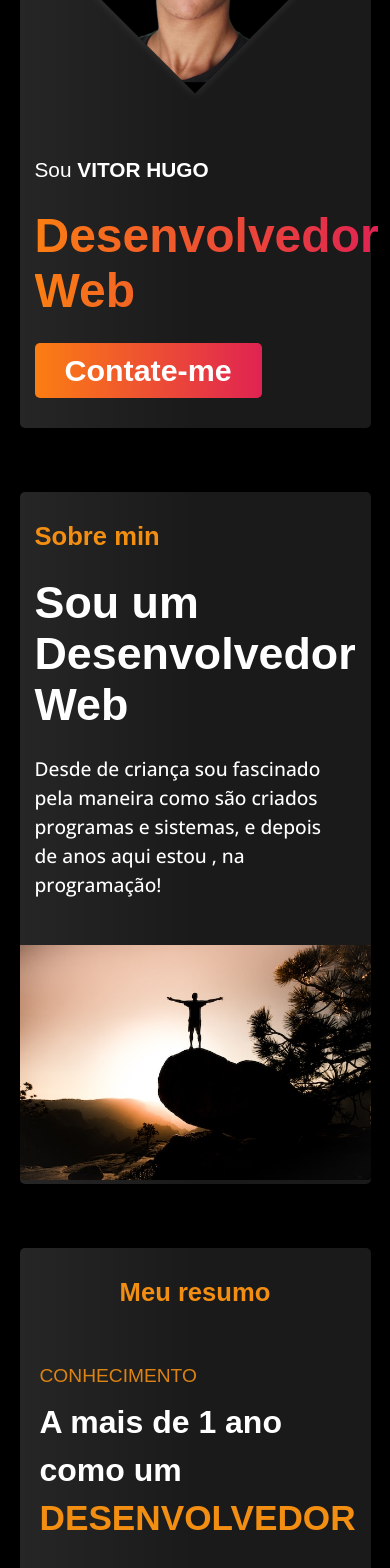
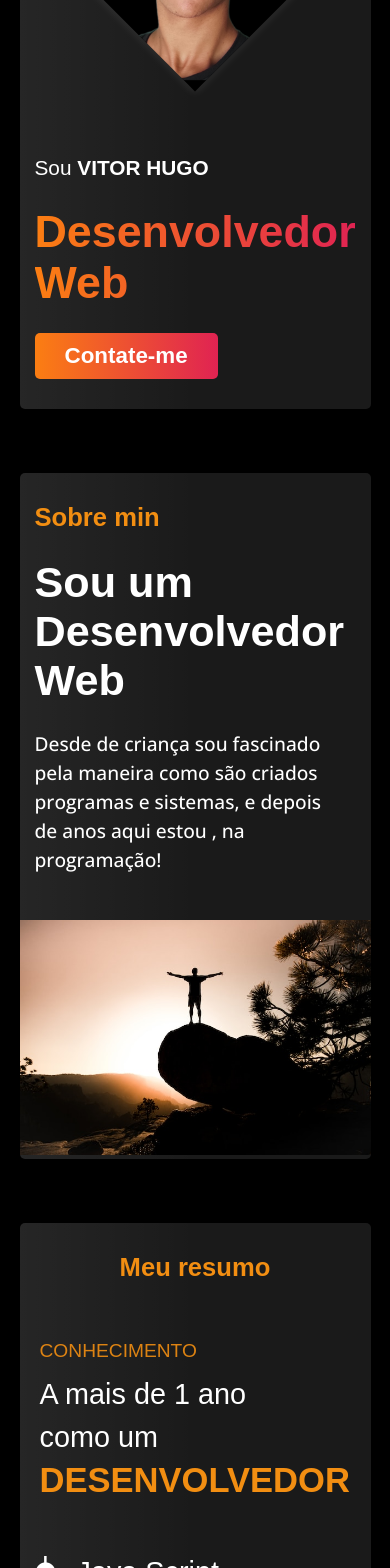
Before and after one commit to 888888b/Meu-portfolio, a React (Vite) app: page / in a window 390 px wide. Shown: the part 432-2000 px from the top of the page. Built offline with nearby package versions, Linux system fonts and the light colour scheme.

Commit message:
responsividade

```diff
--- a/src/App.css
+++ b/src/App.css
@@ -168,7 +168,7 @@ span{
 }
 
 #div-sobre-text h2{
-  font: 600 1.8em arial, sans-serif;
+  font: 600 1.7em arial, sans-serif;
   color:#F28E12;
 }
 
@@ -188,7 +188,7 @@ span{
 
 #div-sobre-img{
   width: 45%;
-  min-width: 450px;
+  min-width: 300px;
 }
 
 #div-sobre-img img{
@@ -201,7 +201,7 @@ span{
   width: 100%;
   display: flex;
   flex-direction: column;
-  padding: 30px 0px;
+  padding: 30px 0px 0px 0px;
   border-radius: 5px;
   row-gap: 2rem;
   background-image: linear-gradient(to right, rgb(255,255,255, 0.15), rgb(255, 255, 255, 0.1), rgb(255, 255, 255, 0.1));
@@ -223,20 +223,20 @@ span{
 .experiencia-text{
   display: flex;
   flex-direction: column;
-  row-gap: 1.5rem;
+  row-gap: 1rem;
   width: 50%;
   padding: 10px 20px;
 }
 
 .experiencia-text h2{
   text-transform: uppercase;
-  font: 500 1.4em arial, sans-serif;
+  font: 500 1.3em arial, sans-serif;
   color:  rgb(242, 142, 18, 0.9);
 }
 
 .experiencia-text h1{
   max-width: 90%;
-  font: 600 2.4em arial, sans-serif;
+  font: 600 2.3em arial, sans-serif;
   color: white;
   line-height: 150%;
 }
@@ -261,7 +261,7 @@ span{
 }
 
 .div-estudos ul li{
-  font: 600 1.8em arial, sans-serif;
+  font: 500 1.8em arial, sans-serif;
   color: white;
   position: relative;
   padding-left: 2.5rem;
@@ -376,17 +376,204 @@ footer p{
 }
 
 .images-buttons a{
-  font: 500 1.5em arial ,sans-serif;
+  font: 400 1.5em arial ,sans-serif;
   text-decoration: none;
   background-color: black;
   color: white;
-  padding: 5px 30px;
+  padding: 5px 35px;
   border-radius: 20px;
   transition: all .2s ease-in-out;
 }
 
 .images-buttons a:hover{
   transform: scale(1.05);
+}
+
+@media screen and (max-width: 1050px) {
+
+  .container-links a{
+    font-size: 1.9em
+  }
+
+  #div-titulo-text h2{
+    font-size: 1.5em;
+  }
+
+  #div-titulo-text h1{
+    font-size: 3.6em;
+  }
+
+  #div-titulo-text a{
+    font-size: 1.8em;
+  }
+
+  #img-div{
+    width: 250px;
+    height: 250px;
+  }
+
+  #div-sobre-text h2{
+    font-size: 1.5em;
+  }
+
+  #div-sobre-text p{
+    font-size: 1.15em;
+  }
+
+  #div-sobre-text h1{
+    font-size: 2.8em;
+  }
+
+  .experiencia-text h1{
+    font-size: 2.2em;
+  }
+
+  .experiencia-text h1 span{
+    font-size: 1.2em;
+  }
+
+  footer{
+    display: flex;
+    flex-direction: column;
+    row-gap: 1.3rem;
+    justify-content: center;
+    padding: 20px 0px;
+  }
+
+  footer p{
+    font-size: 2em;
+  }
+
+  #footer-icons a{
+    font-size: 2.2em;
+  }
+}
+
+@media screen and (max-width: 930px){
+
+  .div-titulo-sobre{
+    display: flex;
+    flex-direction: column-reverse;
+    align-items: center;
+  }
+
+  #div-titulo-text{
+    width: 100%;
+  }
+
+  #div-titulo-text h1{
+    font-size: 3.5em;
+  }
+
+  #div-titulo-text h2{
+    font-size: 1.3em;
+  }
+
+  #div-titulo-text a{
+    font-size: 1.7em;
+  }
+
+  #img-div{
+    width: 280px;
+    height: 280px;
+  }
+
+  #div-sobre-text h1{
+    font-size: 2.6em;
+  }
+
+  .experiencia-text h1{
+    font-size: 2em;
+  }
+
+  .experiencia-text h1 span{
+    font-size: 1em;
+  }
+
+  .div-estudos{
+    display: flex;
+    justify-content: center;
+    padding: 0px 0px 0px 0px;
+  }
+
+  .div-estudos ul li{
+    font-size: 1.8em;
+  }
+
+  .div-estudos ul li::before{
+    width: .9pt;
+  }
+}
+
+@media screen and (max-width: 730px){
+  #div-titulo-text{
+  }
+
+  #div-titulo-text h1{
+    font-size: 3.1em;
+  }
+
+  #div-titulo-text a{
+    font-size: 1.5em;
+  }
+
+  #img-div{
+    width: 240px;
+    height: 240px;
+  }
+
+  .div-sobre{
+    display: flex;
+    flex-direction: column;
+    padding: 20px 0px 0px 0px;
+    row-gap: 2rem;
+    max-height: 100%;
+  }
+
+  #div-sobre-text{
+    padding: 0px 20px;
+    width: 100%;
+  }
+
+  #div-sobre-img{
+    width: 100%;
+    min-height: 100%;
+  }
+
+  .div-experiencia{
+    display: flex;
+    flex-direction: column;
+    row-gap: 3rem;
+    padding: 20px 0px 0px 0px;
+  }
+
+  .experiencia-divs{
+    display: flex;
+    flex-direction: column;
+    align-items: center;
+    row-gap: 2.5rem;
+  }
+
+  .experiencia-text{
+    width: 100%;
+  }
+
+
+
+  .div-estudos{
+    width: 100%;
+    display: flex;
+    justify-content: flex-start;
+    padding: 0px 15px;
+  }
+
+  footer p{
+    font-size: 1.8em;
+  }
+
+  #footer-icons a{
+    font-size: 2.1em;
+  }
 }
 
 @media screen and (max-width: 550px){
@@ -425,11 +612,12 @@ footer p{
   }
 
   #div-titulo-text h1{
-    font-size: 3em;
+    font-size: 2.8em;
   }
 
   #div-titulo-text a{
     margin-top: 0px;
+    font-size: 1.4em;
   }
 
   #img-div{
@@ -456,7 +644,7 @@ footer p{
   }
 
   #div-sobre-text h1{
-    font-size: 2.8em;
+    font-size: 2.7em;
   }
 
   #div-sobre-text p{
@@ -488,7 +676,7 @@ footer p{
   .experiencia-divs{
     display: flex;
     flex-direction: column;
-    row-gap: 3rem;
+    row-gap: 2.3rem;
   }
 
   .experiencia-text{
@@ -499,27 +687,35 @@ footer p{
   }
 
   .experiencia-text h1{
-    font-size: 2em;
+    font-size: 1.8em;
+    font-weight: 500;
   }
 
   .experiencia-text h2{
+    font-weight: 400;
     font-size: 1.2em;
   }
 
   .experiencia-text h1 span{
-    font-size: 1.1em;
+    font-size: 1.2em;
+    font-weight: 600;
   }
 
   .div-estudos{
     width: 100%;
     display: flex;
     align-items: center;
+    justify-content: flex-start;
     padding: 5px 15px 0px 15px;
   }
 
   .div-estudos ul li{
     font-weight: 400;
     padding-left: 2rem;
+  }
+
+  .div-estudos ul p{
+    font-weight: 400;
   }
 
   .div-estudos ul li::before{
--- a/src/Main.jsx
+++ b/src/Main.jsx
@@ -8,7 +8,7 @@ function Main(){
 
         <div className="divs-titulo" id="div-titulo-text">
           <h2>Sou <span>Vitor Hugo</span></h2>
-          <h1>Desenvolvedor Web</h1>
+          <h1>Desenvolvedor <br/>Web</h1>
           <a href="mailto:vitorhugo621contato@gmail.com" target="_blank">Contate-me</a>
         </div>
 
```
